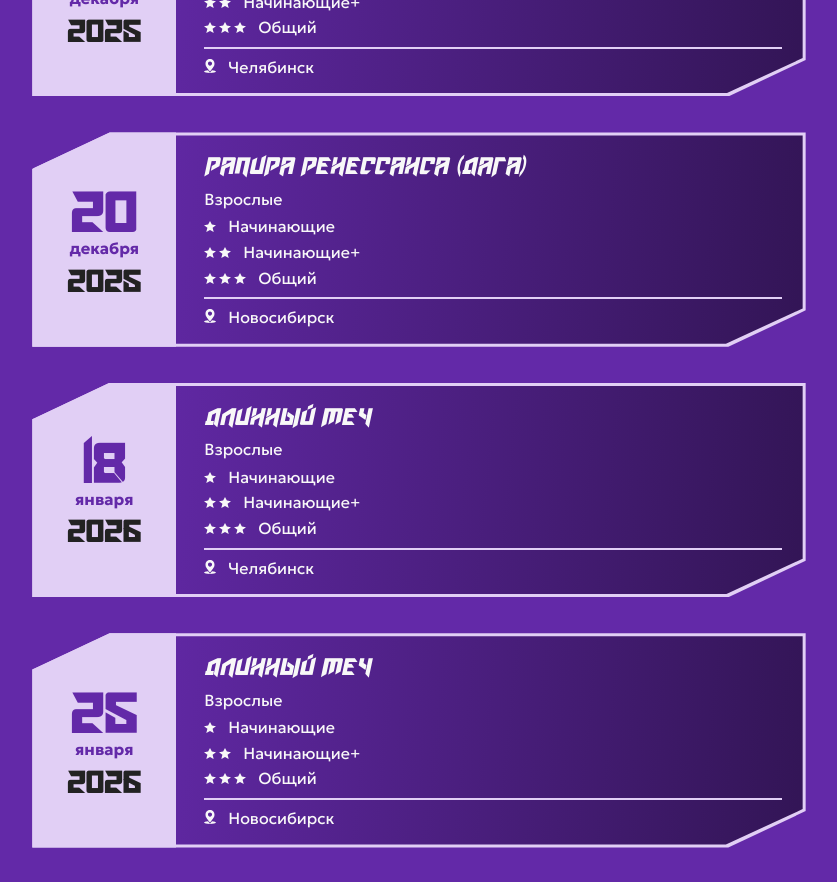
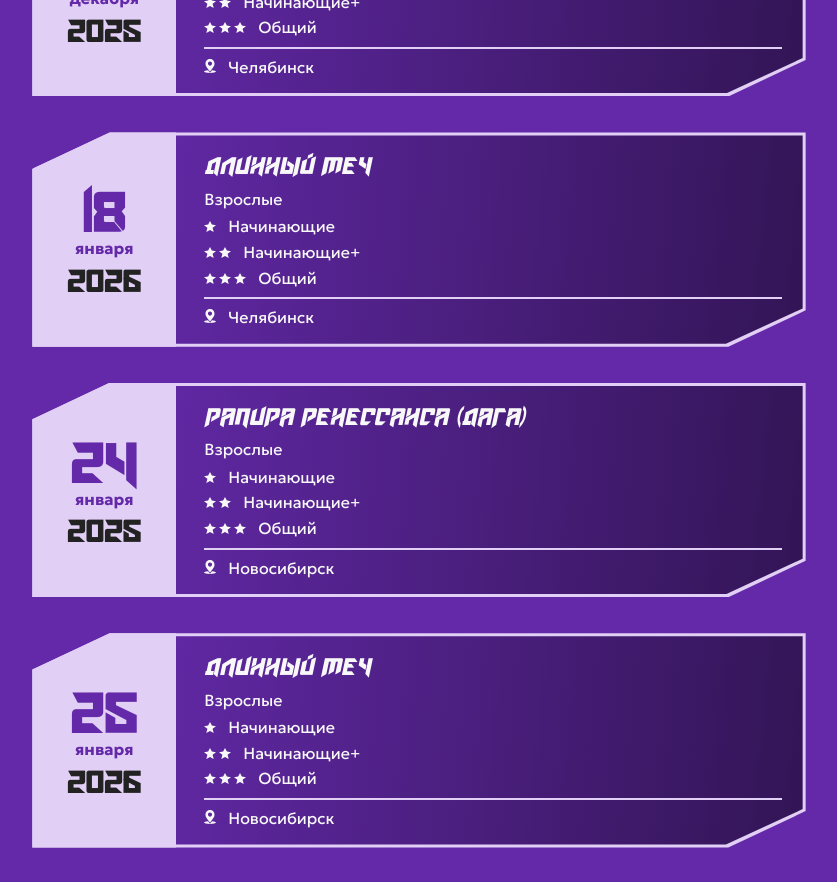
Before and after one commit to michiaro/hema-league-frontend, a Vue app: page / in a window 1280 px wide. Shown: the part 5340-6222 px from the top of the page, without its empty margins (221-1058 px from the left). Built offline with nearby package versions, Linux system fonts and the light colour scheme.

Commit message:
reschedule siberian rapier and dagger

```diff
--- a/src/tournaments.ts
+++ b/src/tournaments.ts
@@ -242,12 +242,12 @@ export const tournaments : ITournament[] = [
   },
   {
     "id": 8,
-    "date": "20 декабря 2025",
-    "nomination": "Рапира Ренессанса (дага)",
+    "date": "18 января 2026",
+    "nomination": "Длинный меч",
     "weekend": false,
     "satellite": false,
-    "division": "Сибирь",
-    "city": "Новосибирск",
+    "division": "Урал",
+    "city": "Челябинск",
     "ages": [
       "Взрослые",
     ],
@@ -259,12 +259,12 @@ export const tournaments : ITournament[] = [
   },
   {
     "id": 9,
-    "date": "18 января 2026",
-    "nomination": "Длинный меч",
+    "date": "24 января 2025",
+    "nomination": "Рапира Ренессанса (дага)",
     "weekend": false,
     "satellite": false,
-    "division": "Урал",
-    "city": "Челябинск",
+    "division": "Сибирь",
+    "city": "Новосибирск",
     "ages": [
       "Взрослые",
     ],
```
